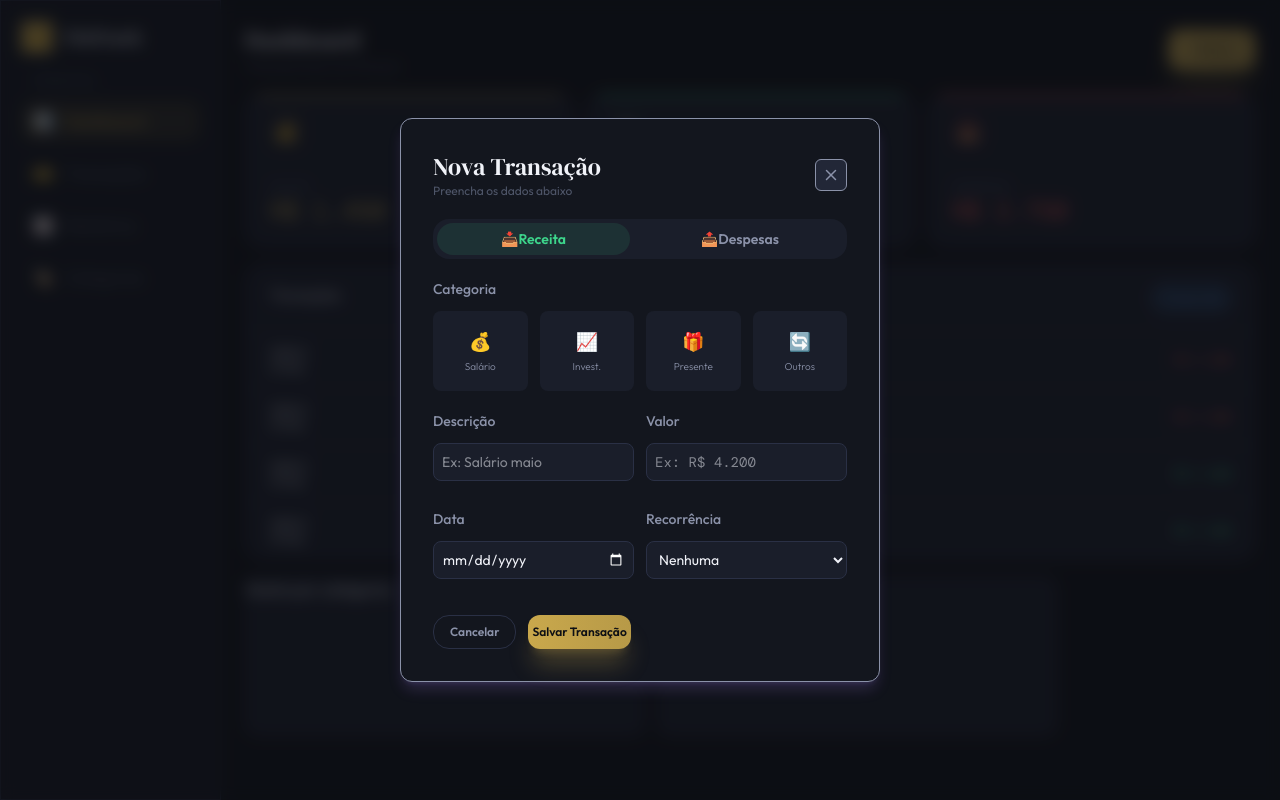
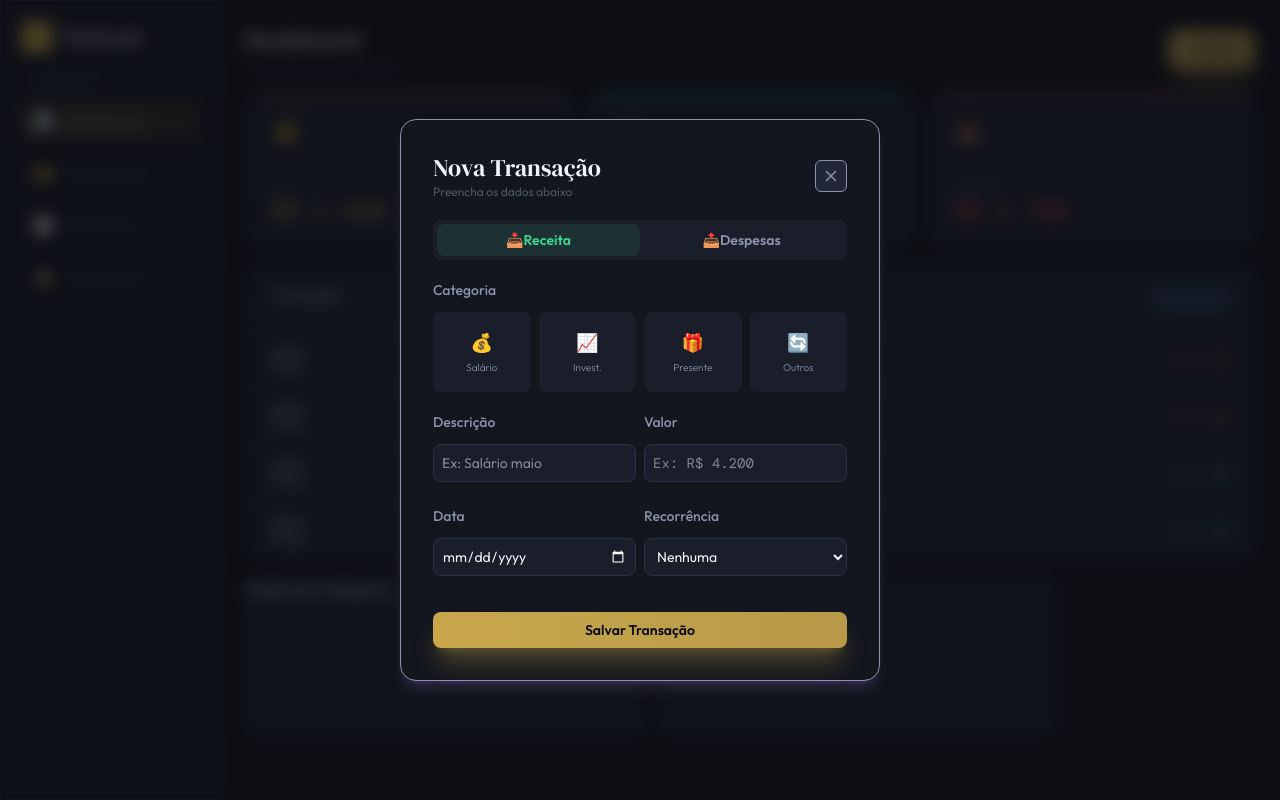
Before and after one commit to Estangler/FinTrack, a React (Vite) app: page / in a window 1280 px wide. Both pictures are taken after a click on the button "+Nova". Built offline with nearby package versions, Linux system fonts and the light colour scheme; a web font is replaced by a local one.

Commit message:
feat: implement IncomingCategories component and refactor TransactionModal; replace ExpenseCategories and IncomingCategories with dynamic category handling

```diff
--- /dev/null
+++ b/src/components/modal/CategorySelector.tsx
@@ -0,0 +1,39 @@
+import type { Category } from "./types/category";
+
+type IncomingCategoriesProps = {
+  handleCategory: (label: string) => void;
+  categorie: string;
+  category: Category[];
+  variant: string;
+};
+
+const selectedButtonVariant = {
+  income: "border-accent-gold bg-accent-gold/10 ",
+  expense: "border-accent-red bg-accent-red/10 ",
+};
+
+const buttonVariant = {
+  income: "hover:shadow-accent-gold/10 hover:border-accent-gold/90",
+  expense: "hover:shadow-accent-red/10 hover:border-accent-red/90",
+};
+
+export default function IncomingCategories({
+  variant,
+  category,
+  categorie,
+  handleCategory,
+}: IncomingCategoriesProps) {
+  return category.map((category) => {
+    const isSelected = categorie === category.label;
+    return (
+      <button
+        key={category.label}
+        className={`${isSelected ? selectedButtonVariant[variant] : "bg-card border-transparent"} flex flex-col items-center justify-center rounded-lg py-4 px-6 text-xs font-light gap-1 cursor-pointer hover:shadow-md ${buttonVariant[variant]} transition-all duration-200 ease-linear flex-1 border`}
+        onClick={() => handleCategory(category.label)}
+      >
+        <span className="text-lg">{category.icon}</span>
+        <p className="text-[10px]">{category.label}</p>
+      </button>
+    );
+  });
+}
--- a/src/components/modal/ExpenseCategories.tsx
+++ /dev/null
@@ -1,38 +0,0 @@
-const expenseCategories = [
-  { icon: "🛒", label: "Mercado" },
-  { icon: "🍔", label: "Alimentação" },
-  { icon: "🚗", label: "Transporte" },
-  { icon: "🏠", label: "Moradia" },
-  { icon: "💊", label: "Saúde" },
-  { icon: "📚", label: "Educação" },
-  { icon: "🎮", label: "Lazer" },
-  { icon: "👔", label: "Roupas" },
-  { icon: "💻", label: "Tecnologia" },
-  { icon: "✈️", label: "Viagem" },
-  { icon: "⚡", label: "Conta" },
-  { icon: "🔄", label: "Outros" },
-];
-
-type ExpenseCategoriesProps = {
-  handleCategory: (label: string) => void;
-  categorie: string;
-};
-
-export default function ExpenseCategories({
-  categorie,
-  handleCategory,
-}: ExpenseCategoriesProps) {
-  return expenseCategories.map((category) => {
-    const isSelected = categorie === category.label;
-    return (
-      <button
-        key={category.label}
-        className={`${isSelected ? `border-accent-red bg-accent-red/10` : "bg-card border-transparent"} flex flex-col items-center justify-center rounded-lg py-4 px-6 text-xs font-light gap-1 cursor-pointer hover:shadow-md hover:shadow-accent-red/10 hover:border-accent-red/90 transition-all duration-200 ease-linear flex-1 border `}
-        onClick={() => handleCategory(category.label)}
-      >
-        <span className="text-lg">{category.icon}</span>
-        <p className="text-[10px]">{category.label}</p>
-      </button>
-    );
-  });
-}
--- a/src/components/modal/IncomingCategories.tsx
+++ /dev/null
@@ -1,30 +0,0 @@
-const incomeCategories = [
-  { icon: "💰", label: "Salário" },
-  { icon: "📈", label: "Invest." },
-  { icon: "🎁", label: "Presente" },
-  { icon: "🔄", label: "Outros" },
-];
-
-type IncomingCategoriesProps = {
-  handleCategory: (label: string) => void;
-  categorie: string;
-};
-
-export default function IncomingCategories({
-  categorie,
-  handleCategory,
-}: IncomingCategoriesProps) {
-  return incomeCategories.map((category) => {
-    const isSelected = categorie === category.label;
-    return (
-      <button
-        key={category.label}
-        className={`${isSelected ? `border-accent-gold bg-accent-gold/10` : "bg-card border-transparent"} flex flex-col items-center justify-center rounded-lg py-4 px-6 text-xs font-light gap-1 cursor-pointer hover:shadow-md hover:shadow-accent-gold/10 hover:border-accent-gold/90 transition-all duration-200 ease-linear flex-1 border `}
-        onClick={() => handleCategory(category.label)}
-      >
-        <span className="text-lg">{category.icon}</span>
-        <p className="text-[10px]">{category.label}</p>
-      </button>
-    );
-  });
-}
--- a/src/components/modal/ModalForm.tsx
+++ b/src/components/modal/ModalForm.tsx
@@ -1,10 +1,10 @@
-type typeModalForm = {
-  type: string;
+type ModalFormProps = {
+  transactionType: string;
 };
 
-export default function ModalForm({ type }: typeModalForm) {
+export default function ModalForm({ transactionType }: ModalFormProps) {
   return (
-    <form className="space-y-4 grid grid-cols-2 gap-3 text-txt-primary">
+    <form className="space-y-4 grid grid-cols-2 gap-2 text-txt-primary">
       <label htmlFor="description" className="space-y-3">
         <p className="text-txt-secondary font-medium">Descrição</p>
         <input
@@ -20,7 +20,7 @@ export default function ModalForm({ type }: typeModalForm) {
         <input
           type="text"
           id="wage"
-          className={`${type === "receita" ? "not-placeholder-shown:border-accent-gold ring-accent-gold" : "not-placeholder-shown:border-accent-red ring-accent-red"} border border-hover rounded-lg bg-card py-2 px-2 text-sm outline-none w-full font-mono`}
+          className={`${transactionType === "receita" ? "not-placeholder-shown:border-accent-gold ring-accent-gold" : "not-placeholder-shown:border-accent-red ring-accent-red"} border border-hover rounded-lg bg-card py-2 px-2 text-sm outline-none w-full font-mono`}
           placeholder="Ex: R$ 4.200"
         />
       </label>
--- a/src/components/modal/TransactionModal.tsx
+++ b/src/components/modal/TransactionModal.tsx
@@ -1,10 +1,10 @@
 import Modal from "react-modal";
-import IncomingCategories from "./IncomingCategories";
-import ExpenseCategories from "./ExpenseCategories";
+import IncomingCategories from "./CategorySelector";
 import ModalHeader from "./ModalHeader";
 import ModalForm from "./ModalForm";
 import { useState } from "react";
 import TransactionTypeSelector from "./TransactionTypeSelector";
+import { expenseCategories, incomeCategories } from "./data/category";
 
 type TransactionModalProps = {
   isModalOpen: boolean;
@@ -23,42 +23,35 @@ export default function TransactionModal({
       isOpen={isModalOpen}
       onRequestClose={handleModal}
       overlayClassName={`fixed inset-0 bg-base/70 backdrop-blur-sm flex items-center justify-center`}
-      className={`bg-surface border border-txt-secondary outline-none p-8 rounded-xl w-full max-w-120 shadow-accent-purple/20 shadow-lg space-y-5 text-txt-secondary text-sm`}
+      className={`bg-surface border border-txt-secondary outline-none p-8 rounded-2xl w-full max-w-120 shadow-accent-purple/20 shadow-lg space-y-5 text-txt-secondary text-sm m-2`}
     >
       <ModalHeader handleModal={handleModal} />
 
       <TransactionTypeSelector
         categorie={transactionType}
-        handleCategory={setTransactionType}
+        onSelectType={setTransactionType}
       />
 
       <div className="space-y-3">
         <h5 className="text-txt-secondary font-medium">Categoria</h5>
-        <div className="grid grid-cols-4 gap-3">
-          {transactionType === "receita" ? (
-            <IncomingCategories
-              handleCategory={setSelectedCategory}
-              categorie={selectedCategory}
-            />
-          ) : (
-            <ExpenseCategories
-              handleCategory={setSelectedCategory}
-              categorie={selectedCategory}
-            />
-          )}
+        <div className="grid grid-cols-4 gap-2">
+          <IncomingCategories
+            category={
+              transactionType === "receita"
+                ? incomeCategories
+                : expenseCategories
+            }
+            variant={transactionType === "receita" ? "income" : "expense"}
+            handleCategory={setSelectedCategory}
+            categorie={selectedCategory}
+          />
         </div>
       </div>
 
-      <ModalForm type={transactionType} />
-      <div className="flex gap-3 text-xs font-semibold">
+      <ModalForm transactionType={transactionType} />
+      <div className="flex font-semibold">
         <button
-          className="px-4 py-2 border border-hover rounded-2xl cursor-pointer hover:opacity-80 transition-all duration-300"
-          onClick={handleModal}
-        >
-          Cancelar
-        </button>
-        <button
-          className={`${transactionType === "receita" ? "bg-linear-to-r from-accent-gold to-accent-gold/90 text-base shadow-xl/30 shadow-accent-gold" : "bg-linear-to-r from-accent-red to-accent-red/90 text-[#fff]"} py-2 px-1 rounded-xl cursor-pointer transition-all duration-200 ease-linear`}
+          className={`${transactionType === "receita" ? "bg-linear-to-r from-accent-gold to-accent-gold/90 text-base shadow-xl/30 shadow-accent-gold" : "bg-linear-to-r from-accent-red to-accent-red/90 text-[#fff]"} py-2 px-1 rounded-lg cursor-pointer transition-all duration-200 ease-linear w-full`}
         >
           Salvar Transação
         </button>
--- a/src/components/modal/TransactionTypeSelector.tsx
+++ b/src/components/modal/TransactionTypeSelector.tsx
@@ -1,24 +1,24 @@
 type TransactionTypeSelectorProps = {
-  handleCategory: (label: string) => void;
+  onSelectType: (type: string) => void;
   categorie: string;
 };
 
 export default function TransactionTypeSelector({
-  handleCategory,
+  onSelectType,
   categorie,
 }: TransactionTypeSelectorProps) {
   return (
-    <div className="bg-card rounded-2xl p-1 flex justify-between">
+    <div className="bg-card rounded-lg p-1 flex justify-between">
       <button
-        className={`px-16 rounded-2xl h-8 font-semibold flex items-center justify-center cursor-pointer ${categorie === "receita" && `bg-accent-green/10 text-accent-green transition-all duration-200 ease-linear`}`}
-        onClick={() => handleCategory("receita")}
+        className={`flex-1 rounded-lg h-8 font-semibold flex items-center justify-center cursor-pointer ${categorie === "receita" && `bg-accent-green/10 text-accent-green transition-all duration-200 ease-linear`}`}
+        onClick={() => onSelectType("receita")}
       >
         <span>📥</span>
         <p className="capitalize">receita</p>
       </button>
       <button
-        className={`px-16 rounded-2xl h-8 font-semibold flex items-center justify-center cursor-pointer ${categorie === "despesas" && `bg-accent-red/10 text-accent-red transition-all duration-200 ease-in-out`}`}
-        onClick={() => handleCategory("despesas")}
+        className={`flex-1 rounded-lg h-8 font-semibold flex items-center justify-center cursor-pointer ${categorie === "despesas" && `bg-accent-red/10 text-accent-red transition-all duration-200 ease-in-out`}`}
+        onClick={() => onSelectType("despesas")}
       >
         <span>📤</span>
         <p className="capitalize">despesas</p>
--- /dev/null
+++ b/src/components/modal/data/category.ts
@@ -0,0 +1,23 @@
+import type { Category } from "../types/category";
+
+export const incomeCategories: Category[] = [
+  { icon: "💰", label: "Salário" },
+  { icon: "📈", label: "Invest." },
+  { icon: "🎁", label: "Presente" },
+  { icon: "🔄", label: "Outros" },
+];
+
+export const expenseCategories: Category[] = [
+  { icon: "🛒", label: "Mercado" },
+  { icon: "🍔", label: "Alimentação" },
+  { icon: "🚗", label: "Transporte" },
+  { icon: "🏠", label: "Moradia" },
+  { icon: "💊", label: "Saúde" },
+  { icon: "📚", label: "Educação" },
+  { icon: "🎮", label: "Lazer" },
+  { icon: "👔", label: "Roupas" },
+  { icon: "💻", label: "Tecnologia" },
+  { icon: "✈️", label: "Viagem" },
+  { icon: "⚡", label: "Conta" },
+  { icon: "🔄", label: "Outros" },
+];
--- /dev/null
+++ b/src/components/modal/types/category.ts
@@ -0,0 +1,4 @@
+export type Category = {
+  icon: string;
+  label: string;
+};
```
